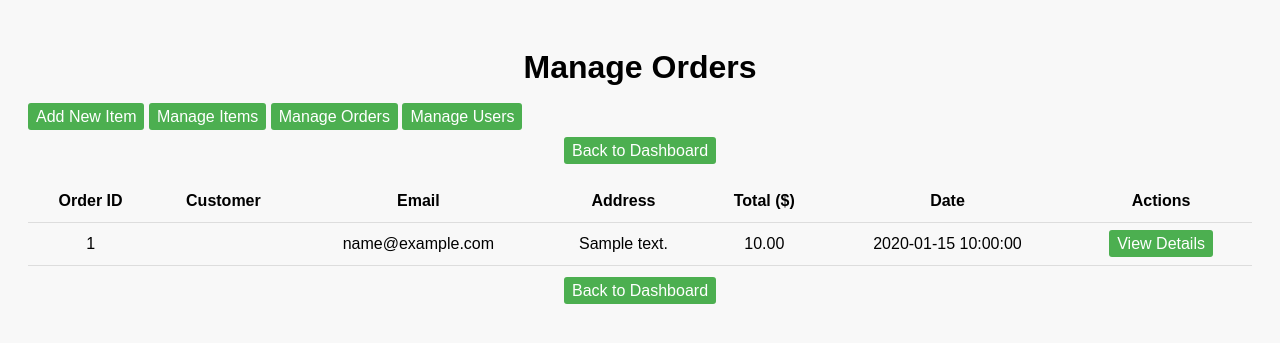
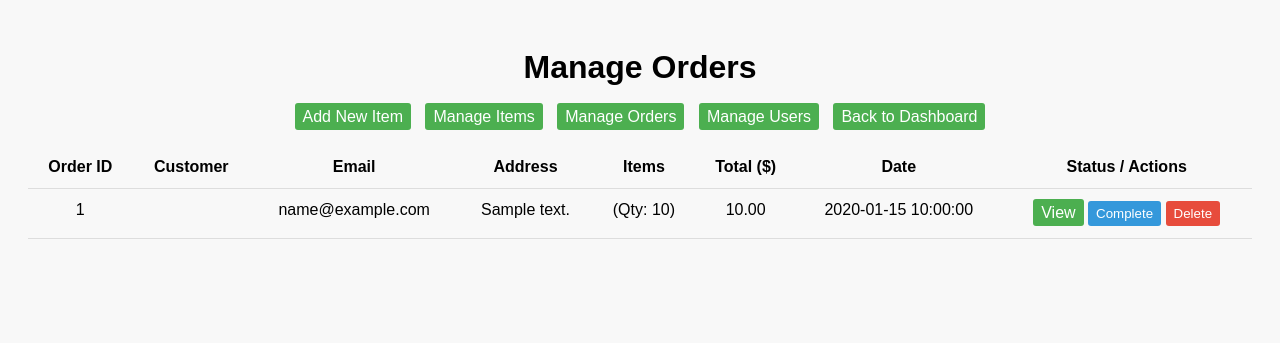
Before and after one commit to Harihkvent/Online-Grocery-Store, a PHP site: page /admin_orders.php in a window 1280 px wide. Shown: the top 343 px of the page. Run offline with PHP 8.4, Linux system fonts and the light colour scheme; tables that the repository leaves empty or names only in its code hold one stand-in row (values such as "Sample post"); data that the repository does not hold is empty.

Commit message:
fix: can delete orders

```diff
--- a/admin_orders.php
+++ b/admin_orders.php
@@ -1,7 +1,6 @@
 <?php
 session_start();
 include("connect.php");
-// Optional: Add admin authentication check
 ?>
 <!DOCTYPE html>
 <html>
@@ -11,10 +10,40 @@
   <style>
     body { font-family: Arial, sans-serif; background: #f8f8f8; padding: 20px; }
     h1 { text-align: center; }
+    nav {
+      text-align: center;
+      margin-bottom: 20px;
+    }
+    nav a {
+      margin: 0 5px;
+      text-decoration: none;
+      padding: 5px 8px;
+      background: #4CAF50;
+      color: #fff;
+      border-radius: 3px;
+    }
+    nav a:hover {
+      background: #45a049;
+    }
     table { width: 100%; border-collapse: collapse; margin-top: 20px; }
-    th, td { padding: 12px; border-bottom: 1px solid #ddd; text-align: center; }
-    a { text-decoration: none; padding: 5px 8px; background: #4CAF50; color: #fff; border-radius: 3px; }
-    a:hover { background: #45a049; }
+    th, td {
+      padding: 12px;
+      border-bottom: 1px solid #ddd;
+      text-align: center;
+      vertical-align: top; /* So multi-line items look nicer */
+    }
+    a, button {
+      text-decoration: none;
+      padding: 5px 8px;
+      color: #fff;
+      border-radius: 3px;
+      border: none;
+      cursor: pointer;
+    }
+    .view-btn { background: #4CAF50; }
+    .delete-btn { background: #e74c3c; }
+    .complete-btn { background: #3498db; }
+    a:hover, button:hover { opacity: 0.8; }
   </style>
 </head>
 <body>
@@ -24,34 +53,57 @@
       <a href="admin_manage_items.php">Manage Items</a>
       <a href="admin_orders.php">Manage Orders</a>
       <a href="admin_users.php">Manage Users</a>
-        <p style="text-align:center;"><a href="admin_dashboard.php">Back to Dashboard</a></p>
+      <a href="admin_dashboard.php">Back to Dashboard</a>
+  </nav>
 
-    </nav>
   <table>
     <tr>
       <th>Order ID</th>
       <th>Customer</th>
       <th>Email</th>
       <th>Address</th>
+      <th>Items</th> <!-- New column for ordered items -->
       <th>Total ($)</th>
       <th>Date</th>
-      <th>Actions</th>
+      <th>Status / Actions</th>
     </tr>
     <?php
+      // Fetch all orders
       $result = mysqli_query($conn, "SELECT * FROM orders ORDER BY id DESC");
       while($order = mysqli_fetch_assoc($result)) {
+          // For each order, fetch its items
+          $itemsResult = mysqli_query($conn, "SELECT * FROM order_items WHERE order_id = " . $order['id']);
+          $itemsList = [];
+          while($itemRow = mysqli_fetch_assoc($itemsResult)) {
+              // Build a string like "Apple (Qty: 2)"
+              $itemsList[] = htmlspecialchars($itemRow['itemName'])
+                           . " (Qty: " . intval($itemRow['quantity']) . ")";
+          }
+          // Join all items with line breaks
+          $itemsDisplay = implode("<br>", $itemsList);
+
           echo "<tr>";
             echo "<td>" . $order['id'] . "</td>";
             echo "<td>" . htmlspecialchars($order['fullName']) . "</td>";
             echo "<td>" . htmlspecialchars($order['email']) . "</td>";
             echo "<td>" . htmlspecialchars($order['address']) . "</td>";
+            echo "<td>" . $itemsDisplay . "</td>"; // Display the ordered items
             echo "<td>" . number_format($order['total'], 2) . "</td>";
             echo "<td>" . $order['created_at'] . "</td>";
-          echo "<td><a href='admin_order_details.php?id=" . $order['id'] . "'>View Details</a></td>";
+            echo "<td>
+                    <a class='view-btn' href='admin_order_details.php?id=" . $order['id'] . "'>View</a>
+                    <form method='POST' action='complete_order.php' style='display:inline;'>
+                        <input type='hidden' name='order_id' value='" . $order['id'] . "'>
+                        <button class='complete-btn' type='submit'>Complete</button>
+                    </form>
+                    <form method='POST' action='delete_order.php' style='display:inline;'>
+                        <input type='hidden' name='order_id' value='" . $order['id'] . "'>
+                        <button class='delete-btn' type='submit' onclick='return confirm(\"Are you sure?\");'>Delete</button>
+                    </form>
+                  </td>";
           echo "</tr>";
       }
     ?>
   </table>
-  <p style="text-align:center;"><a href="admin_dashboard.php">Back to Dashboard</a></p>
 </body>
 </html>
```
Lines whose indentation alone changed are shown as unchanged.
